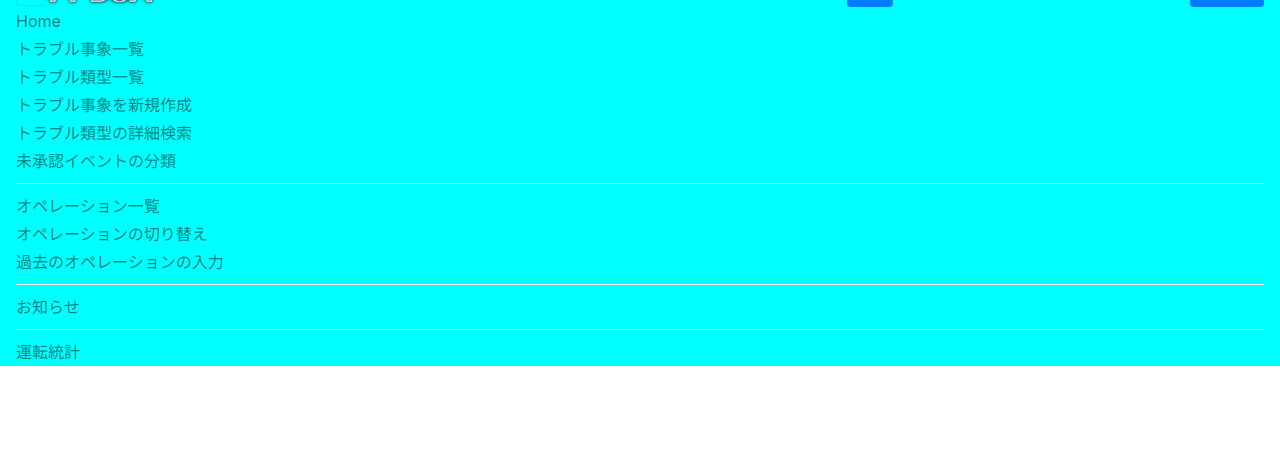
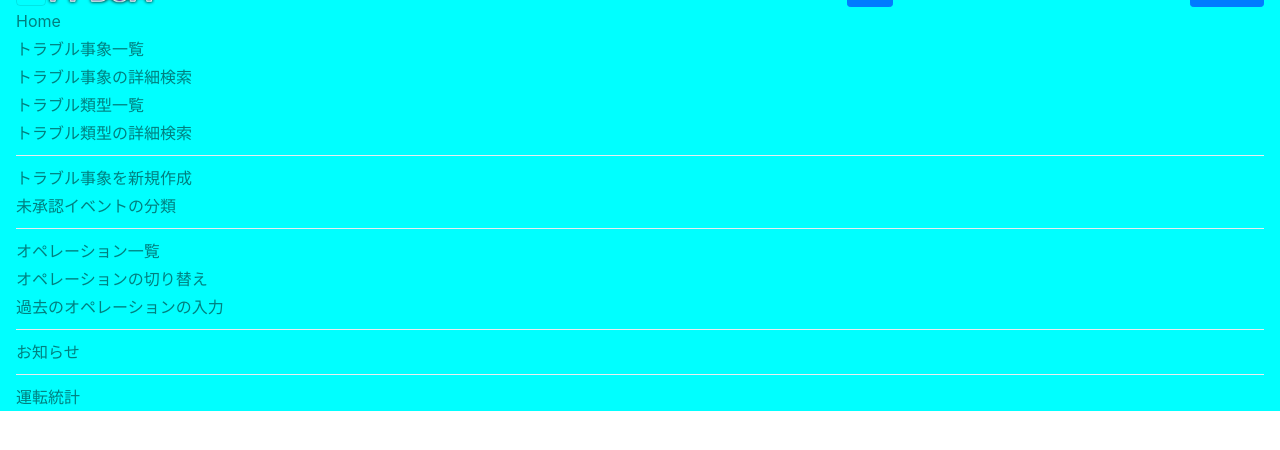
Before and after one commit to soudahikaru/ptop, a Django app: template templates/announcement_list.html in a window 1280 px wide, after a click that opens the changed part. Shown: the part 25-475 px from the top of the page. Run offline with Django 3.2, Linux system fonts and the light colour scheme; the template is opened without the code that fills it, so the values that code supplies are empty; some libraries are stand-ins or nearby versions.

Commit message:
ver20210118b

```diff
--- a/templates/base.html
+++ b/templates/base.html
@@ -66,13 +66,19 @@
             <a class="nav-link" href="{% url 'ptop:eventlist' %}">トラブル事象一覧</a>
           </li>
           <li class="nav-item">
+            <a class="nav-link" href="{% url 'ptop:event_advanced_search' %}">トラブル事象の詳細検索</a>
+          </li>
+          <li class="nav-item">
             <a class="nav-link" href="{% url 'ptop:group_list' %}">トラブル類型一覧</a>
           </li>
           <li class="nav-item">
+            <a class="nav-link" href="{% url 'ptop:advanced_search' %}">トラブル類型の詳細検索</a>
+          </li>
+        </ul>
+        <div class="dropdown-divider"></div>
+        <ul class="navbar-nav">
+          <li class="nav-item">
             <a class="nav-link" href="{% url 'ptop:create_event' %}">トラブル事象を新規作成</a>
-          </li>
-          <li class="nav-item">
-            <a class="nav-link" href="{% url 'ptop:advanced_search' %}">トラブル類型の詳細検索</a>
           </li>
           <li class="nav-item">
             <a class="nav-link" href="{% url 'ptop:unapproved_event_list' %}">未承認イベントの分類</a>
```
